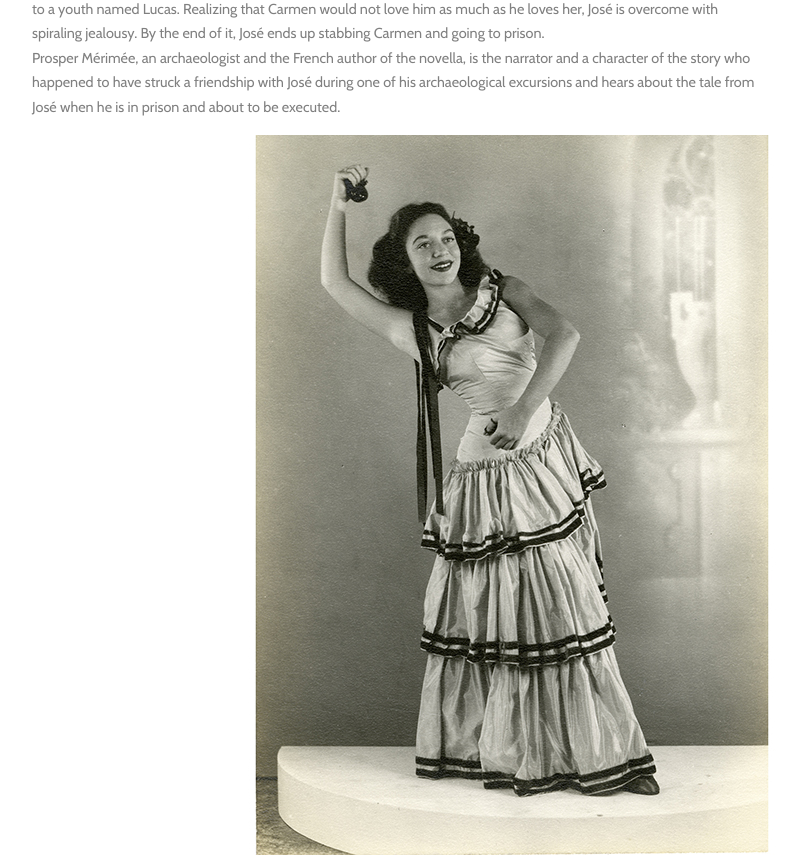
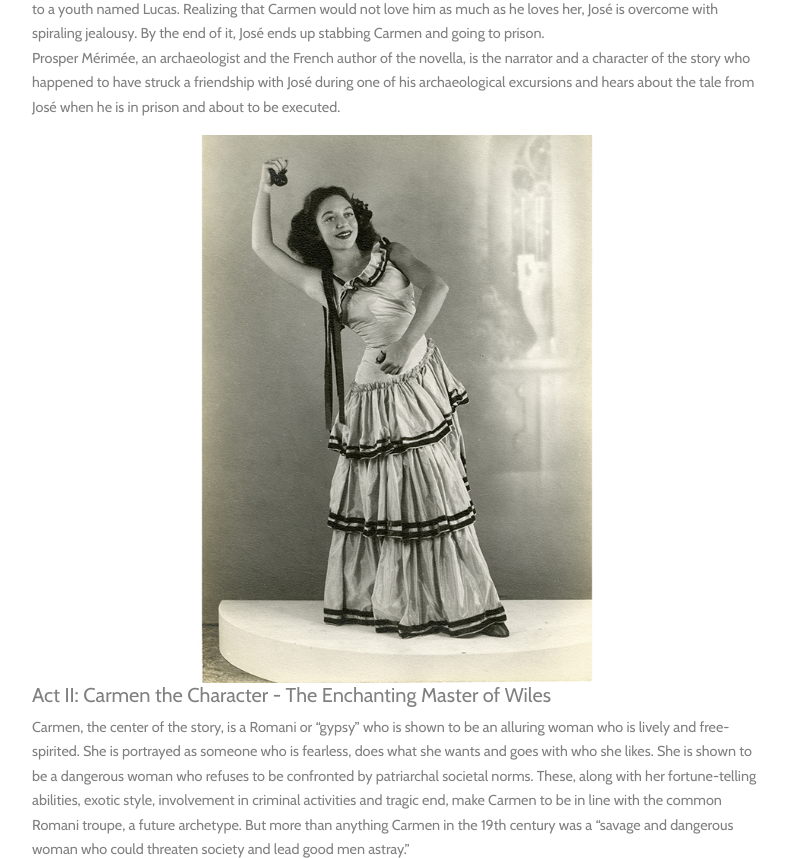
Before and after one commit to Jayesh-kahnani/Roma-Community-blog, a plain HTML site: page page3.html in a window 1280 px wide. Shown: the part 1860-2718 px from the top of the page, without its empty margins (53-853 px from the left). Drawn offline with nearby package versions, Linux system fonts and the light colour scheme; files whose address does not match are found by name; a web font is replaced by a local one.

Commit message:
vikram updated

```diff
--- a/page3.html
+++ b/page3.html
@@ -119,7 +119,7 @@ The novelle tells the story of a bandit named Don José who falls in love with a
       </p>
 
 
-   <p><img src="pasted image 0 (1).png" alt=""></p>   <h5>Act II: Carmen the Character -  The Enchanting Master of Wiles
+   <img src="pasted image 0 (1).png" class="img-fluid" alt="">   <h5>Act II: Carmen the Character -  The Enchanting Master of Wiles
  </h5>
  Carmen, the center of the story, is a Romani or “gypsy” who is shown to be an alluring woman who is lively and free-spirited. She is portrayed as someone who is fearless, does what she wants and goes with who she likes. She is shown to be a dangerous woman who refuses to be confronted by patriarchal societal norms. These, along with her fortune-telling abilities, exotic style, involvement in criminal activities and tragic end, make Carmen to be in line with the common Romani troupe, a future archetype. But more than anything Carmen in the 19th century was a “savage and dangerous woman who could threaten society and lead good men astray.”
 <br> One instance from the book that clearly shows this idea is when Carmen injured her coworker by cutting an “x” on her face during a quarrel in the factory where both Carmen and José worked. José, one of the soldiers in charge of guarding the place is ordered to arrest Carmen leading to the first interaction between the two alone. Carmen manages to convince José to release her by speaking Basque and highlighting that they are from the same native place. This scene highlights Carmen’s brutality when attacking her coworker and her dangerously charming wiles that make José release her knowing fully well that he shouldn’t.
```
